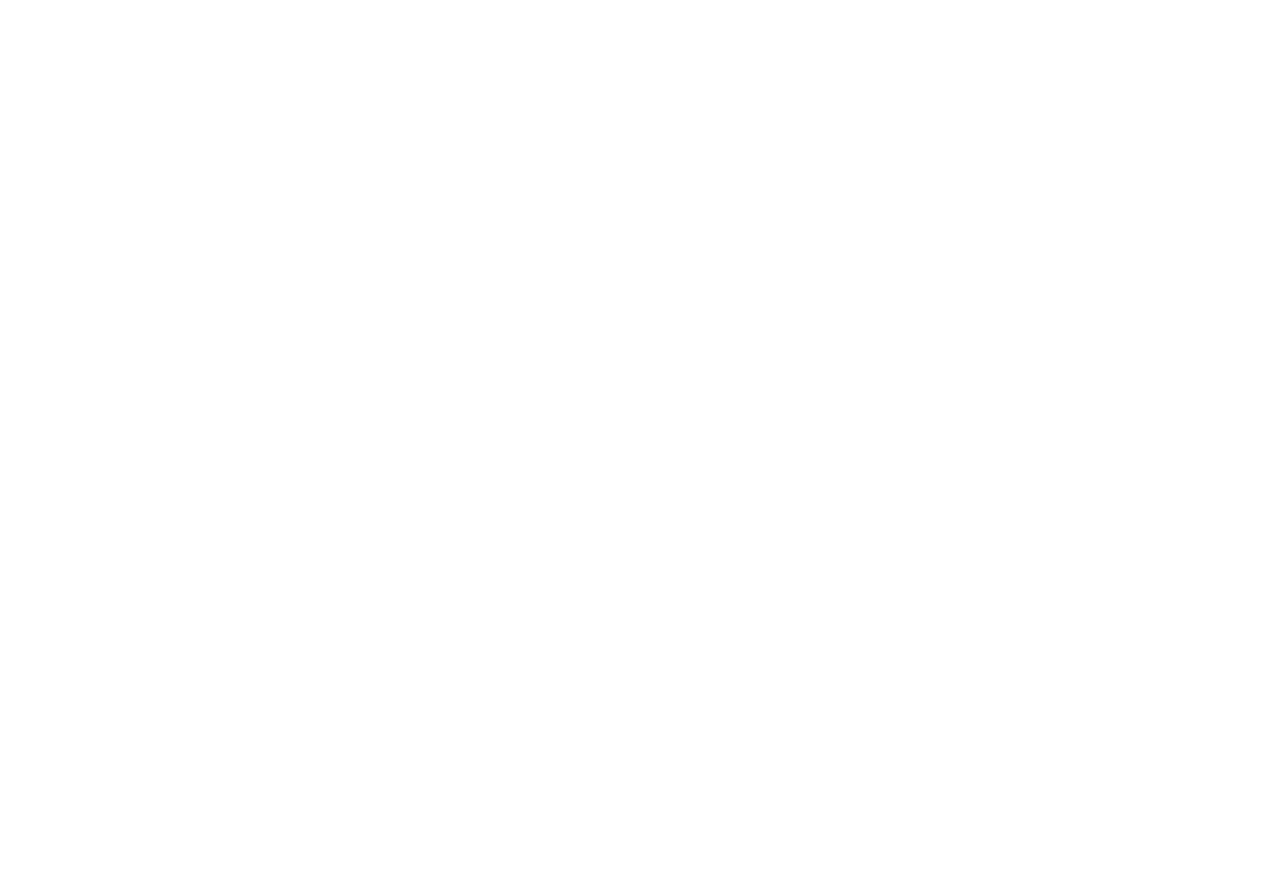
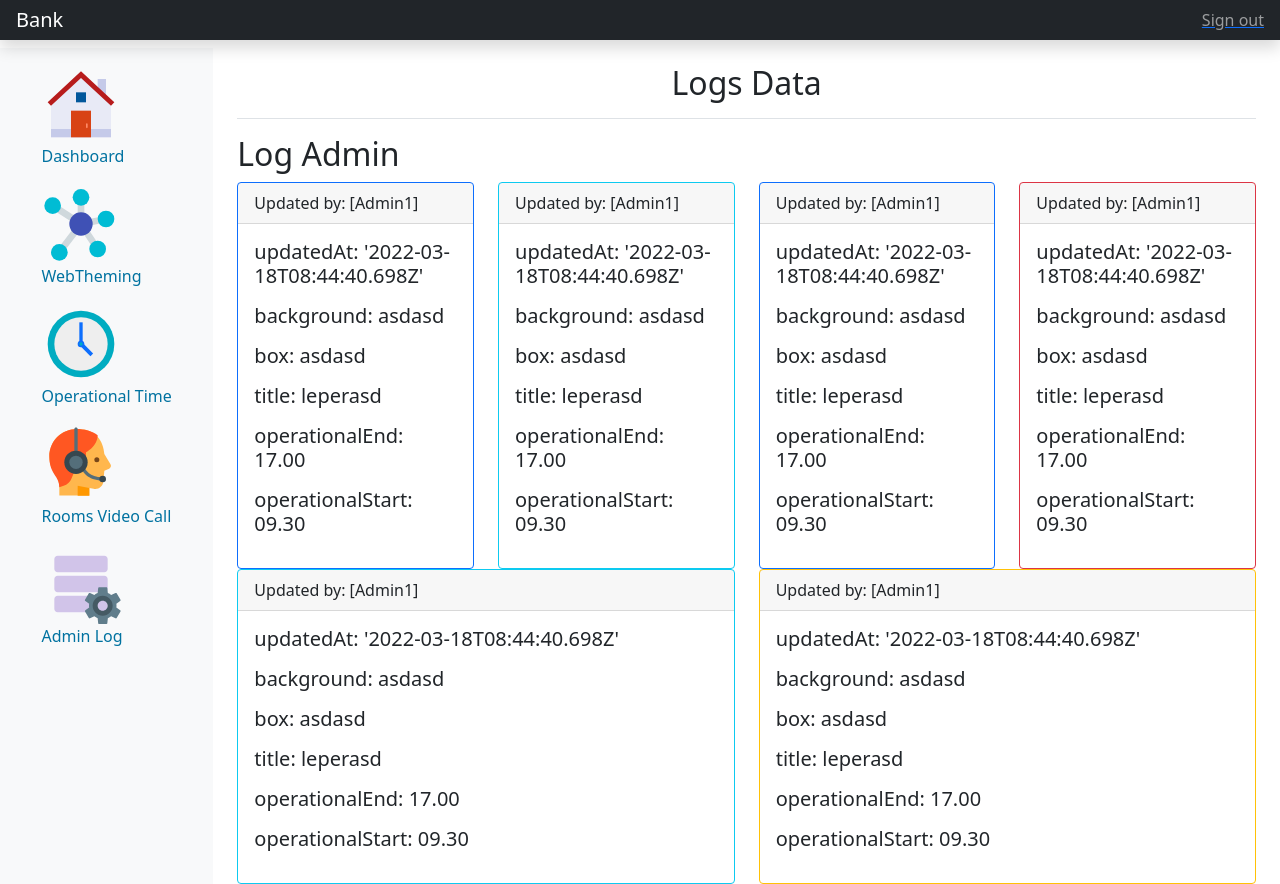
Before and after one commit to NathanaelNeria/IST_Dashboard, a React (Create React App) app: page /pageLog in a window 1280 px wide. Before the commit the page ends 800 px from the top, so only its background shows below. Built offline with nearby package versions, Linux system fonts and the light colour scheme.

Commit message:
nambah log admin

```diff
--- a/src/component/nav.jsx
+++ b/src/component/nav.jsx
@@ -12,26 +12,32 @@
           <ul className="nav flex-column d-flex align-content-center align-item-center">
             <li className="nav-item ">
               <Link to="/dashboard" style={{ textDecoration: "none" }}>
-                <FcIcons.FcHome style={{ height: "80px", width: "80px", marginTop: "35px" }} />
+                <FcIcons.FcHome style={{ height: "80px", width: "80px" }} />
                 <p style={{ color: "#0072A0" }}> Dashboard</p>
               </Link>
             </li>
             <li className="nav-item">
               <Link to="/webTheming" style={{ textDecoration: "none" }}>
-                <FcIcons.FcMindMap style={{ height: "80px", width: "80px", marginTop: "35px" }} />
+                <FcIcons.FcMindMap style={{ height: "80px", width: "80px" }} />
                 <p style={{ color: "#0072A0" }}> WebTheming</p>
               </Link>
             </li>
             <li className="nav-item">
               <Link to="/operationalTime" style={{ textDecoration: "none" }}>
-                <FcIcons.FcClock style={{ height: "80px", width: "80px", marginTop: "35px" }} />
+                <FcIcons.FcClock style={{ height: "80px", width: "80px" }} />
                 <p style={{ color: "#0072A0" }}> Operational Time</p>
               </Link>
             </li>
             <li className="nav-item">
               <Link to="/roomVideoCall" style={{ textDecoration: "none" }}>
-                <FcIcons.FcCustomerSupport style={{ height: "80px", width: "80px", marginTop: "35px" }} />
+                <FcIcons.FcCustomerSupport style={{ height: "80px", width: "80px" }} />
                 <p style={{ color: "#0072A0" }}> Rooms Video Call</p>
+              </Link>
+            </li>
+            <li className="nav-item">
+              <Link to="/pageLog" style={{ textDecoration: "none" }}>
+                <FcIcons.FcDataConfiguration style={{ height: "80px", width: "80px" }} />
+                <p style={{ color: "#0072A0" }}> Admin Log</p>
               </Link>
             </li>
           </ul>
--- /dev/null
+++ b/src/pages/PageLog/PageLog.jsx
@@ -0,0 +1,132 @@
+import React from "react";
+import Header from "../../component/Header";
+import NavBar from "../../component/nav";
+import { Card } from "react-bootstrap";
+function PageLog() {
+  //   const [dataParameter, setdataParameter] = useState({
+  //     updatedAt: "2022-03-18T08:44:40.698Z",
+  //     background: "asdasd",
+  //     box: "asdasd",
+  //     button: "asdads",
+  //     percentage: 22,
+  //     title: "leperasd",
+  //     attributes: ["asdasd"],
+  //     operationalEnd: 17,
+  //     operationalStart: 5,
+  //     username: "Nathanael",
+  //   });
+  //   [danger, primary];
+
+  //   setdataColor(random);
+  return (
+    <>
+      <Header />
+      <div className="container-fluid">
+        <div className="row " style={{ height: "100vh" }}>
+          <NavBar />
+          <div className="col-md-9 ms-sm-auto col-lg-10 px-md-4">
+            <div className="d-flex justify-content-between flex-column flex-wrap flex-md-nowrap align-items-center pt-3 pb-2 mb-3 border-bottom">
+              <h1 className="h2">Logs Data</h1>
+            </div>
+            <h2>Log Admin</h2>
+            <div className="row d-flex">
+              <div className="col">
+                <Card border="primary">
+                  <Card.Header>Updated by: [Admin1]</Card.Header>
+                  <Card.Body>
+                    <Card.Title>
+                      <p>updatedAt: '2022-03-18T08:44:40.698Z'</p>
+                      <p>background: asdasd</p>
+                      <p> box: asdasd</p>
+                      <p>title: leperasd</p>
+                      <p>operationalEnd: 17.00</p>
+                      <p>operationalStart: 09.30</p>
+                    </Card.Title>
+                  </Card.Body>
+                </Card>
+              </div>
+
+              <div className="col">
+                <Card border="info">
+                  <Card.Header>Updated by: [Admin1]</Card.Header>
+                  <Card.Body>
+                    <Card.Title>
+                      <p>updatedAt: '2022-03-18T08:44:40.698Z'</p>
+                      <p>background: asdasd</p>
+                      <p> box: asdasd</p>
+                      <p>title: leperasd</p>
+                      <p>operationalEnd: 17.00</p>
+                      <p>operationalStart: 09.30</p>
+                    </Card.Title>
+                  </Card.Body>
+                </Card>
+              </div>
+              <div className="col">
+                <Card border="primary">
+                  <Card.Header>Updated by: [Admin1]</Card.Header>
+                  <Card.Body>
+                    <Card.Title>
+                      <p>updatedAt: '2022-03-18T08:44:40.698Z'</p>
+                      <p>background: asdasd</p>
+                      <p> box: asdasd</p>
+                      <p>title: leperasd</p>
+                      <p>operationalEnd: 17.00</p>
+                      <p>operationalStart: 09.30</p>
+                    </Card.Title>
+                  </Card.Body>
+                </Card>
+              </div>
+              <div className="col">
+                <Card border="danger">
+                  <Card.Header>Updated by: [Admin1]</Card.Header>
+                  <Card.Body>
+                    <Card.Title>
+                      <p>updatedAt: '2022-03-18T08:44:40.698Z'</p>
+                      <p>background: asdasd</p>
+                      <p> box: asdasd</p>
+                      <p>title: leperasd</p>
+                      <p>operationalEnd: 17.00</p>
+                      <p>operationalStart: 09.30</p>
+                    </Card.Title>
+                  </Card.Body>
+                </Card>
+              </div>
+              <div className="col">
+                <Card border="info">
+                  <Card.Header>Updated by: [Admin1]</Card.Header>
+                  <Card.Body>
+                    <Card.Title>
+                      <p>updatedAt: '2022-03-18T08:44:40.698Z'</p>
+                      <p>background: asdasd</p>
+                      <p> box: asdasd</p>
+                      <p>title: leperasd</p>
+                      <p>operationalEnd: 17.00</p>
+                      <p>operationalStart: 09.30</p>
+                    </Card.Title>
+                  </Card.Body>
+                </Card>
+              </div>
+              <div className="col">
+                <Card border="warning">
+                  <Card.Header>Updated by: [Admin1]</Card.Header>
+                  <Card.Body>
+                    <Card.Title>
+                      <p>updatedAt: '2022-03-18T08:44:40.698Z'</p>
+                      <p>background: asdasd</p>
+                      <p> box: asdasd</p>
+                      <p>title: leperasd</p>
+                      <p>operationalEnd: 17.00</p>
+                      <p>operationalStart: 09.30</p>
+                    </Card.Title>
+                  </Card.Body>
+                </Card>
+              </div>
+            </div>
+          </div>
+        </div>
+      </div>
+    </>
+  );
+}
+
+export default PageLog;
--- a/src/pages/dashboard/Dashboard.jsx
+++ b/src/pages/dashboard/Dashboard.jsx
@@ -1,13 +1,12 @@
-import {React, useEffect, useState} from "react";
+import { React, useEffect, useState } from "react";
 import Header from "../../component/Header";
 import firebase from "firebase";
 import NavBar from "../../component/nav";
-import { Card } from "react-bootstrap";
+//import { Card } from "react-bootstrap";
 // import {initializeApp} from 'firebase/app'
 
-
 function Dashboard() {
-  if(firebase.apps.length === 0){
+  if (firebase.apps.length === 0) {
     firebase.initializeApp({
       apiKey: "AIzaSyBK4_ckiJfuDrGH2naN07SmruemW2EjRPM",
       authDomain: "webrtc-dd6e4.firebaseapp.com",
@@ -16,27 +15,26 @@
       storageBucket: "webrtc-dd6e4.appspot.com",
       messagingSenderId: "143154930393",
       appId: "1:143154930393:web:1465b41294f95cb5f8d4c8",
-      measurementId: "G-XV6LN18P27"
-    })
+      measurementId: "G-XV6LN18P27",
+    });
   }
 
-  var db = firebase.firestore()
+  var db = firebase.firestore();
   // const scheduleRoom = 0
 
-  const agentActive = async () =>{
-    await db.collection('isActive').onSnapshot((doc) =>{
+  const agentActive = async () => {
+    await db.collection("isActive").onSnapshot((doc) => {
       const agentDoc = doc.docs.map((doc) => {
-        return{ id: doc.id, ...doc.data()}
-      })
+        return { id: doc.id, ...doc.data() };
+      });
 
-      console.log('agent status', agentDoc);
-    })
-  }
+      console.log("agent status", agentDoc);
+    });
+  };
 
   useEffect(() => {
-    agentActive()
-  }, [])
-
+    agentActive();
+  }, []);
 
   return (
     <>
@@ -61,7 +59,6 @@
             {/* <canvas className="my-4 w-100 chartjs-render-monitor" id="myChart" width="2196" height="926" style="display: block; width: 1098px; height: 463px;"></canvas> */}
 
             <h2>Overview</h2>
-
           </div>
         </div>
       </div>
--- a/src/routes/router.js
+++ b/src/routes/router.js
@@ -5,6 +5,7 @@
 import WebTheming from "../pages/webTheming/webTheming";
 import OperationalTime from "../pages/operational Time/OperationalTime";
 import Rooms from "../pages/RoomVideoCall/Room";
+import PageLog from "../pages/PageLog/PageLog";
 function Router() {
   return (
     <>
@@ -21,6 +22,9 @@
         <Route exact path="/roomVideoCall">
           <Rooms />
         </Route>
+        <Route exact path="/pageLog">
+          <PageLog />
+        </Route>
         <Route exact path="/">
           <Login />
         </Route>
```
Also changed, not shown: 1 other file (tests, documents, lock files or other folders).
